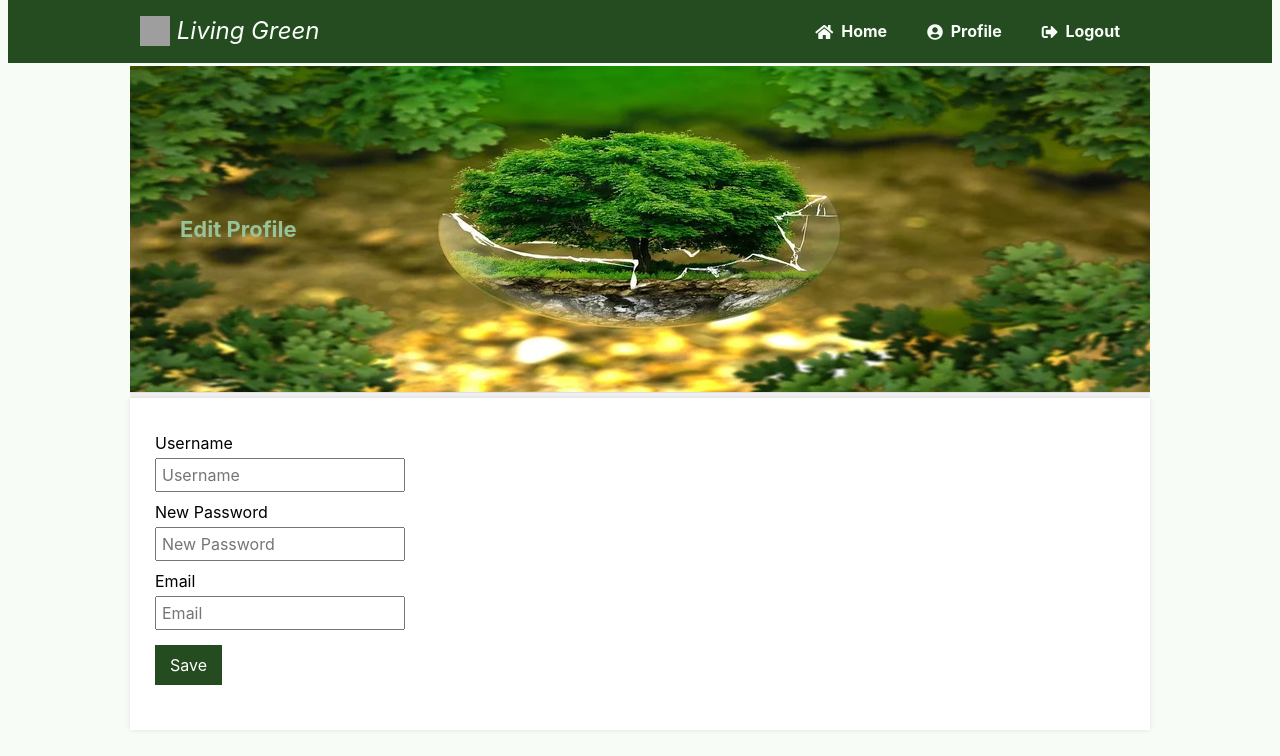
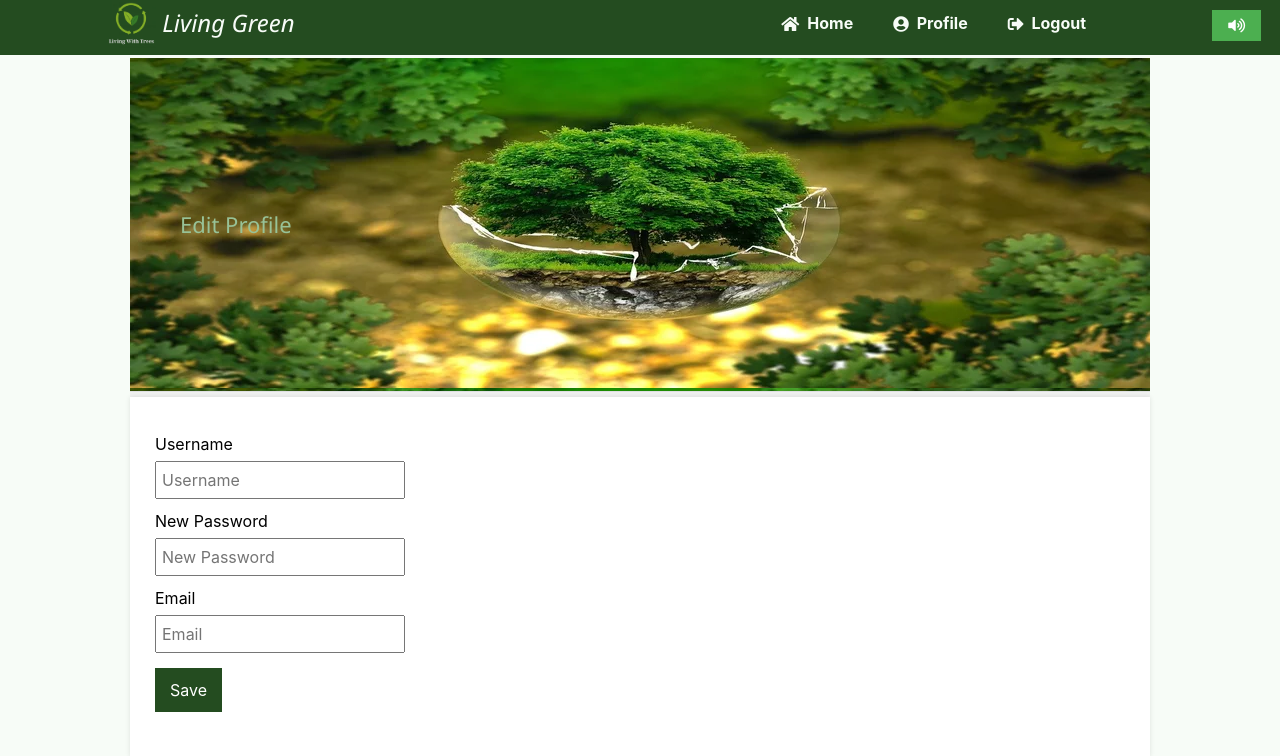
Before and after one commit to samiranooran/living-green, a Flask app: page /livinggreen/profile/edit in a window 1280 px wide. Shown: the top 756 px of the page. Run offline with Flask 2, Linux system fonts and the light colour scheme; the visitor is signed in with stand-in values (Sample User, id 1); data that the repository does not hold is empty; some libraries are stand-ins or nearby versions; grey boxes are pictures that could not be loaded.

Commit message:
Fixed few parts

```diff
--- a/main.py
+++ b/main.py
@@ -25,8 +25,8 @@
 # Enter your database connection details below
 app.config['MYSQL_HOST'] = 'localhost'
 app.config['MYSQL_USER'] = 'root'
-app.config['MYSQL_PASSWORD'] = 'password'
-app.config['MYSQL_DB'] = 'living_green'
+app.config['MYSQL_PASSWORD'] = 'root@localhost'
+app.config['MYSQL_DB'] = 'pythonlogin'
 
 # Enter your email server details below, the following details uses the gmail smtp server (requires gmail account)
 app.config['MAIL_SERVER']= 'smtp.gmail.com'
--- a/templates/home.html
+++ b/templates/home.html
@@ -3,9 +3,6 @@
 {% block title %}Home{% endblock %}
 
 {% block content %}
-
 <h2>{{ gettext('Home Page') }}</h2>
-
 <p id="greeting">{{ gettext('Welcome back') }}, {{ username }}!</p>
-
 {% endblock %}
--- a/templates/layout.html
+++ b/templates/layout.html
@@ -4,19 +4,29 @@
 		<meta charset="utf-8">
 		<meta name="viewport" content="width=device-width,minimum-scale=1">
 		<title>{% block title %}{% endblock %}</title>
+		<!-- add jQuery  -->
+		<script src="https://code.jquery.com/jquery-3.3.1.min.js"></script>
+
 		<link rel="stylesheet" href="{{ url_for('static', filename='style.css') }}">
 		<link rel="stylesheet" href="https://use.fontawesome.com/releases/v5.7.1/css/all.css">
+		<!-- add css  -->
+		<link rel="stylesheet" href="https://www.w3schools.com/w3css/4/w3.css">
+		<!-- add script ref -->
+		<script src="{{ url_for('static', filename='speech_layout.js') }}"></script>
 	</head>
 	<body class="loggedin">
+		<!-- accessibility feature -->
+		<button onclick="speak()" class="w3-btn w3-green  fas fa-volume-up" style="float:right;margin-right: 19px; margin-top: 20px;"></button>
+
 		<nav class="navtop">
 			<div>
-				<h1><img src="/static/livinggreenlogo.png" alt="logo" style="width:30px;height:30px;"/>&nbsp;Living Green</h1>
-                <a href="{{ url_for('home') }}"><i class="fas fa-home"></i>{{ gettext('Home') }}</a>
-				<a href="{{ url_for('profile') }}"><i class="fas fa-user-circle"></i>{{ gettext('Profile') }}</a>
+				<h1><img src="/static/logo.PNG" alt="logo" style="width:50px;height:50px;"/>&nbsp;Living Green</h1>
+                <a href="{{ url_for('home') }}" ><i class="fas fa-home"></i>{{ gettext('Home') }}</a>
+				<a href="{{ url_for('profile') }}" ><i class="fas fa-user-circle"></i>{{ gettext('Profile') }}</a>
 				{% if role == 'Admin' %}
-				<a href="{{ url_for('admin') }}"><i class="fas fa-cog"></i>Admin</a>
+				<a href="{{ url_for('admin') }}" ><i class="fas fa-cog"></i>Admin</a>
 				{% endif %}
-				<a href="{{ url_for('logout') }}"><i class="fas fa-sign-out-alt"></i>{{ gettext('Logout') }}</a>
+				<a href="{{ url_for('logout') }}" ><i class="fas fa-sign-out-alt"></i>{{ gettext('Logout') }}</a>
 			</div>
 		</nav>
 		<div class="content">
--- a/templates/profile-edit.html
+++ b/templates/profile-edit.html
@@ -16,7 +16,9 @@
             <br>
             <input type="submit" value="{{ gettext('Save') }}">
         </form>
-        <p>{{ msg }}</p>
+
+        <!-- add id="updated" -->
+        <p id="updated">{{ msg }}</p>
     </div>
 </div>
 {% endblock %}
```
